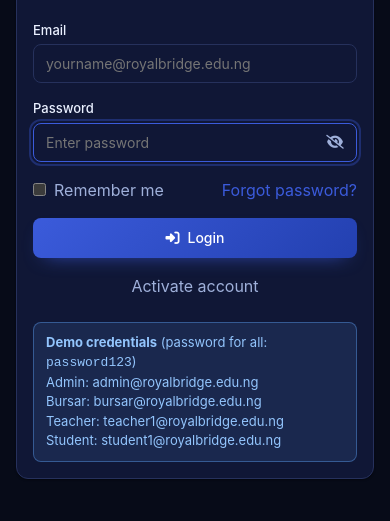
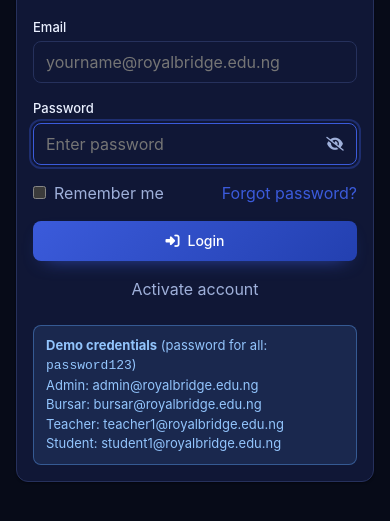
Before and after one commit to vintechdigitalservices-sudo/royal-bridge-school, a website: page index.html in a window 390 px wide. Both pictures are taken after a click on the button "Show password". Shown: the part 261-782 px from the top of the page. Drawn offline with Linux system fonts and the light colour scheme.

Commit message:
Fix mobile login instability: single init (was double-firing), stop iOS input auto-zoom flicker (16px inputs, viewport unlock), eye toggle keeps keyboard open (pointerdown), skip dataset hydration on login, SW v7

```diff
--- a/assets/css/components.css
+++ b/assets/css/components.css
@@ -138,6 +138,16 @@
   outline: 2px solid rgba(59, 91, 219, 0.35);
   outline-offset: 2px;
   border-color: var(--primary);
+}
+
+/* Inputs below 16px make iOS auto-zoom on focus, which fights the viewport
+   and makes the page jump and the keyboard flicker. Keep them >= 16px on touch. */
+@media (max-width: 900px), (pointer: coarse) {
+  .form-input,
+  .form-select,
+  .form-textarea {
+    font-size: 16px;
+  }
 }
 
 .form-textarea {
--- a/assets/css/style.css
+++ b/assets/css/style.css
@@ -55,6 +55,7 @@ a { text-decoration: none; color: inherit; }
 ul { list-style: none; }
 button { font-family: inherit; cursor: pointer; border: none; background: none; }
 input, select, textarea { font-family: inherit; }
+input, select, textarea, button, a { touch-action: manipulation; }
 img { max-width: 100%; display: block; }
 
 .sr-only {
--- a/assets/js/app.js
+++ b/assets/js/app.js
@@ -25,12 +25,18 @@ function initDataLayer() {
     const label = detail.collection ? ` (${detail.collection})` : "";
     toast(`Could not save to the database${label}. Please retry.`, "error");
   });
+  // Login page never renders the dataset; hydrating it there only steals
+  // main-thread time from the keyboard. Pages inside the portal hydrate themselves.
+  if (document.getElementById("loginForm")) return;
   hydrate().catch(() => {
     // Errors are already surfaced via the data:error event.
   });
 }
 
+let initialized = false;
 export function initApp() {
+  if (initialized) return;
+  initialized = true;
   setConfig();
   initNavigation();
   initModals();
--- a/assets/js/forms.js
+++ b/assets/js/forms.js
@@ -1,10 +1,18 @@
 /**
  * Adds an eye toggle to every password field so users can reveal what they type.
  * Safe to call multiple times; already-enhanced inputs are skipped.
+ *
+ * Mobile notes:
+ * - The toggle acts on pointerdown (with preventDefault) so the input never
+ *   blurs and the on-screen keyboard stays open while tapping the eye.
+ * - The icon is swapped via class instead of innerHTML so it never flickers.
  */
 export function initPasswordToggles(root = document) {
   root.querySelectorAll('input[type="password"]:not([data-pw-toggle])').forEach((input) => {
     input.setAttribute("data-pw-toggle", "1");
+    input.setAttribute("autocapitalize", "none");
+    input.setAttribute("autocorrect", "off");
+    input.setAttribute("spellcheck", "false");
 
     const wrap = document.createElement("div");
     wrap.className = "password-wrap";
@@ -16,15 +24,28 @@ export function initPasswordToggles(root = document) {
     toggle.className = "password-toggle";
     toggle.setAttribute("aria-label", "Show password");
     toggle.setAttribute("tabindex", "-1");
-    toggle.innerHTML = '<i class="fas fa-eye"></i>';
+    const icon = document.createElement("i");
+    icon.className = "fas fa-eye";
+    toggle.appendChild(icon);
 
-    toggle.addEventListener("click", () => {
+    let lastToggle = 0;
+    function flip() {
+      const now = Date.now();
+      if (now - lastToggle < 400) return; // pointerdown is followed by click; only act once
+      lastToggle = now;
       const revealing = input.type === "password";
       input.type = revealing ? "text" : "password";
-      toggle.innerHTML = `<i class="fas ${revealing ? "fa-eye-slash" : "fa-eye"}"></i>`;
+      icon.className = revealing ? "fas fa-eye-slash" : "fas fa-eye";
       toggle.setAttribute("aria-label", revealing ? "Hide password" : "Show password");
       input.focus();
-    });
+      const end = input.value.length;
+      try { input.setSelectionRange(end, end); } catch (err) { /* type may not support it */ }
+    }
+
+    // preventDefault keeps focus (and the keyboard) on the input.
+    toggle.addEventListener("pointerdown", (e) => { e.preventDefault(); flip(); });
+    toggle.addEventListener("mousedown", (e) => { e.preventDefault(); flip(); });
+    toggle.addEventListener("click", (e) => { e.preventDefault(); flip(); });
 
     wrap.appendChild(toggle);
   });
--- a/index.html
+++ b/index.html
@@ -3,7 +3,7 @@
 
 <head>
   <meta charset="UTF-8" />
-  <meta name="viewport" content="width=device-width, initial-scale=1.0, maximum-scale=1.0, user-scalable=no" />
+  <meta name="viewport" content="width=device-width, initial-scale=1.0, viewport-fit=cover" />
   <meta name="theme-color" content="#2340B0" />
   <meta name="description" content="ROYALBRIDGE INT'L SCHOOL portal — Inspiring Excellence" />
   <link rel="manifest" href="manifest.json" />
@@ -33,11 +33,11 @@
       <form id="loginForm">
         <div class="form-group">
           <label class="form-label" for="email">Email</label>
-          <input class="form-input" type="email" id="email" required placeholder="yourname@royalbridge.edu.ng" />
+          <input class="form-input" type="email" id="email" required placeholder="yourname@royalbridge.edu.ng" autocomplete="email" inputmode="email" autocapitalize="none" autocorrect="off" spellcheck="false" enterkeyhint="next" />
         </div>
         <div class="form-group">
           <label class="form-label" for="password">Password</label>
-          <input class="form-input" type="password" id="password" required placeholder="Enter password" />
+          <input class="form-input" type="password" id="password" required placeholder="Enter password" autocomplete="current-password" autocapitalize="none" autocorrect="off" spellcheck="false" enterkeyhint="go" />
         </div>
         <div class="flex items-center justify-between mb-md">
           <label class="flex items-center gap-sm text-sm text-muted">
--- a/service-worker.js
+++ b/service-worker.js
@@ -5,7 +5,7 @@
    - Network-only for API/backend requests (never cache auth, payments or dynamic data).
    - Offline fallback page when a navigation request fails.
 */
-const CACHE_VERSION = "rbi-portal-v6";
+const CACHE_VERSION = "rbi-portal-v7";
 const OFFLINE_URL = "offline.html";
 
 const PRECACHE_ASSETS = [
```
